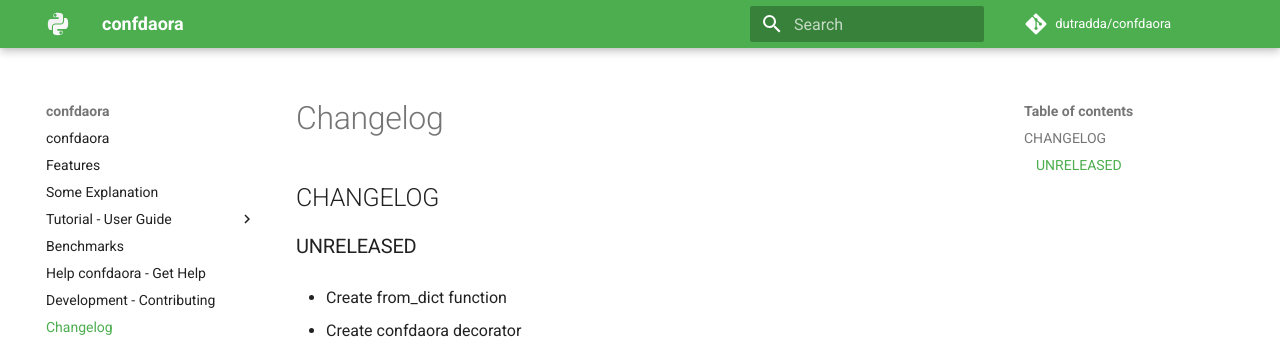
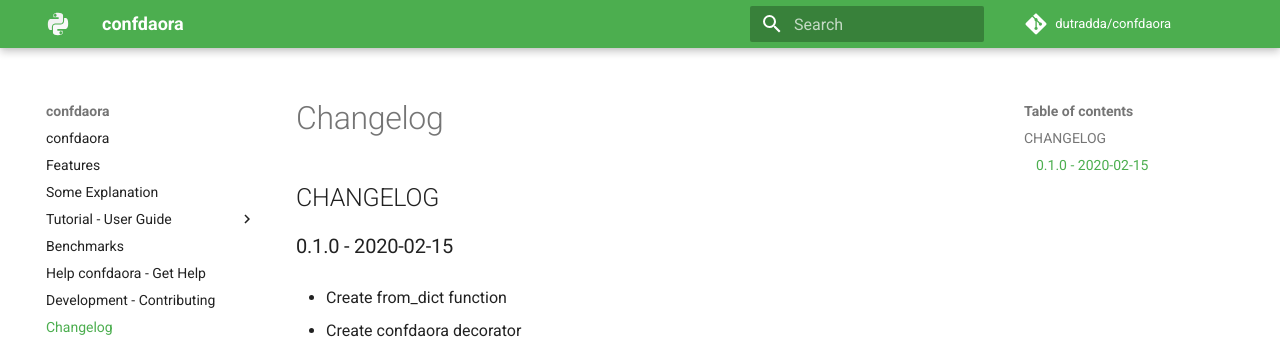
Before and after one commit to dutradda/confdaora, an MkDocs documentation site: the page built from docs/changelog.md, in a window 1280 px wide. Shown: the top 350 px of the page. Built offline with MkDocs 1.6.1 and Material for MkDocs 9.7.7, drawn with Linux system fonts in a browser that asks for light colours; comment, search, counter and statistics services are not loaded.

Commit message:
Update CHANGELOG

```diff
--- a/docs/changelog.md
+++ b/docs/changelog.md
@@ -1,6 +1,6 @@
 ## CHANGELOG
 
-### UNRELEASED
+### 0.1.0 - 2020-02-15
 
  - Create from_dict function
 
```
Also changed, not shown: CHANGELOG.md (+1 -1 lines).
